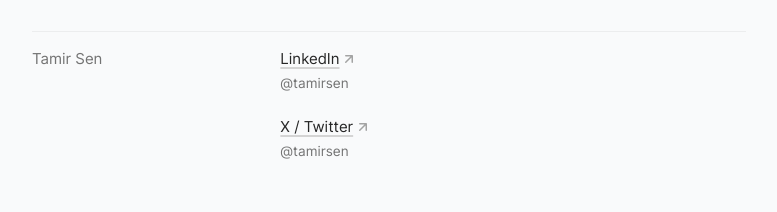
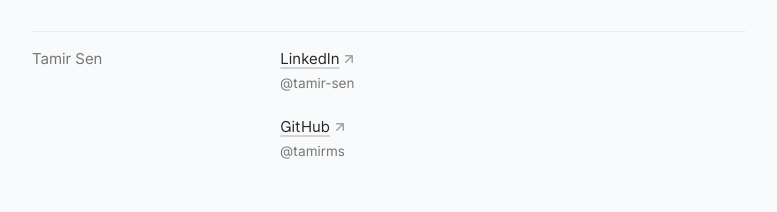
Before and after one commit to hemaaanth/site, a Next.js app: page /meridian in a window 1280 px wide. Shown: the part 848-1060 px from the top of the page, without its empty margins (251-1028 px from the left). Built offline with nearby package versions, Linux system fonts and the light colour scheme; no server answers; what tailwindcss-touch would draw is missing.

Commit message:
update tamir socials to correct links

```diff
--- a/pages/meridian.tsx
+++ b/pages/meridian.tsx
@@ -104,19 +104,19 @@ export default function Meridian() {
                     <dd className="list-content">
                         <div className="pb-2 last-of-type:pb-0">
                             <div>
-                                <LinkExternal href="#">
+                                <LinkExternal href="#https://www.linkedin.com/in/tamir-sen/">
                                     LinkedIn
                                 </LinkExternal>
                                 <time className="time">
-                                    @tamirsen
+                                    @tamir-sen
                                 </time><br />
                             </div>
                             <div>
-                                <LinkExternal href="#">
-                                    X / Twitter
+                                <LinkExternal href="https://github.com/tamirms">
+                                    GitHub
                                 </LinkExternal>
                                 <time className="time">
-                                    @tamirsen
+                                    @tamirms
                                 </time>
                             </div>
                         </div>
```
